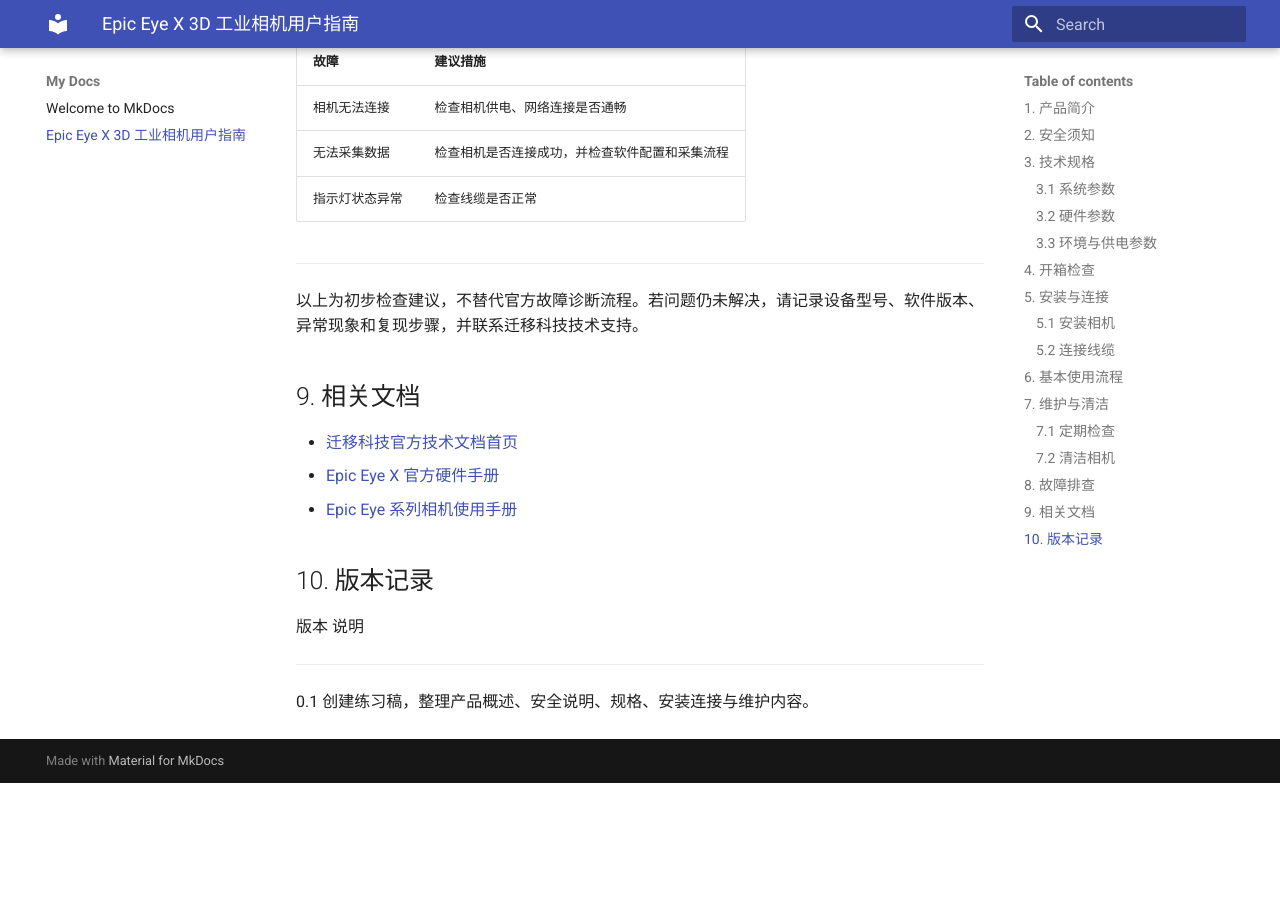
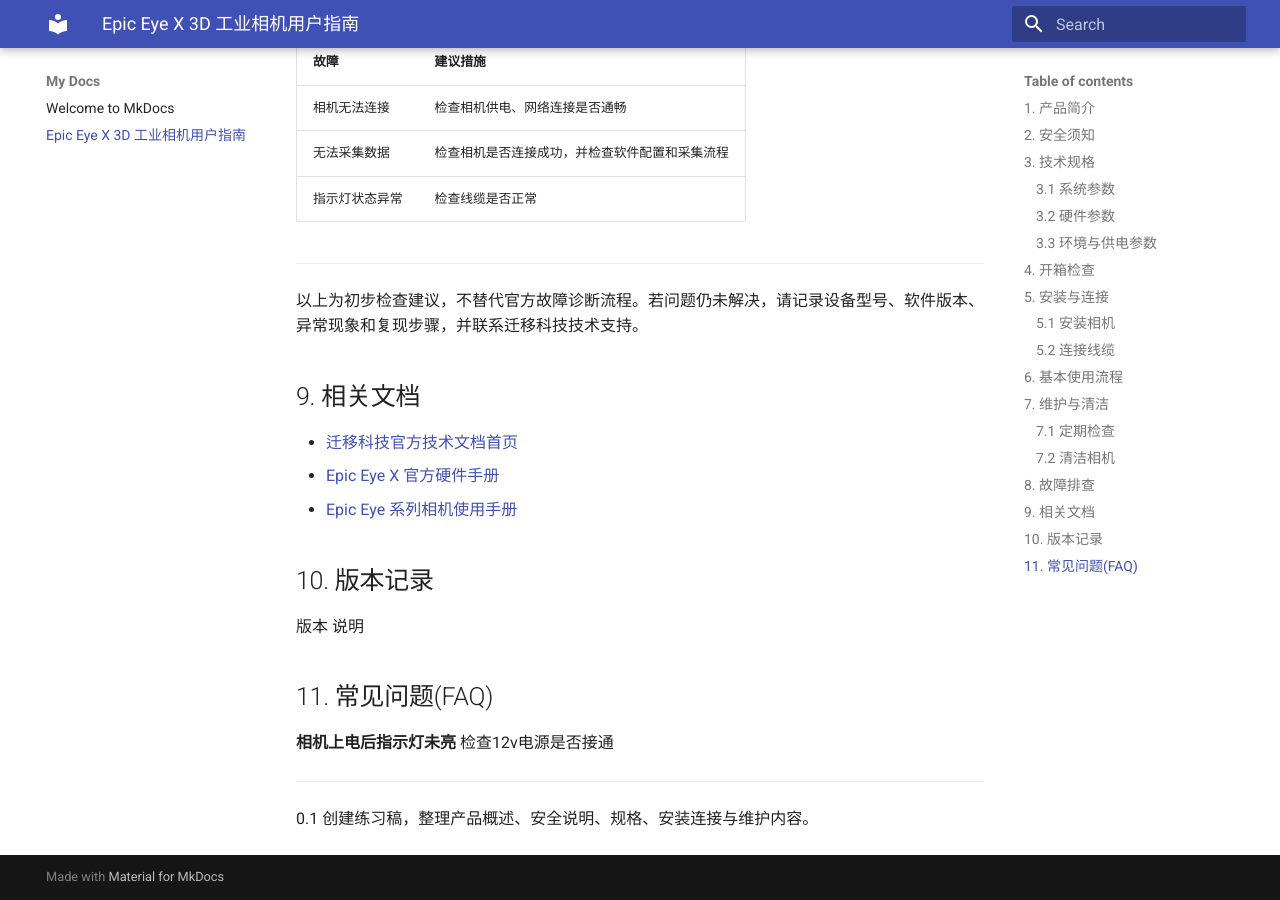
Before and after one commit to pzzhhang/practice, an MkDocs documentation site: the page built from docs/user_manual.md, in a window 1280 px wide and 900 px high, scrolled down 3480 px. Built offline with MkDocs 1.6.1 and Material for MkDocs 9.7.7, drawn with Linux system fonts in a browser that asks for light colours; before the commit the page ends 4263 px from its top, so only the background shows below that.

Commit message:
docs:新增 ##11. 常见问题章节(faq)

```diff
--- a/docs/user_manual.md
+++ b/docs/user_manual.md
@@ -167,6 +167,10 @@ Epic Eye X 是迁移科技 Epic Eye 系列 3D
 
   版本   说明
 
+## 11. 常见问题(FAQ)
+
+**相机上电后指示灯未亮**
+检查12v电源是否接通
 ---
 
   0.1    创建练习稿，整理产品概述、安全说明、规格、安装连接与维护内容。
```
